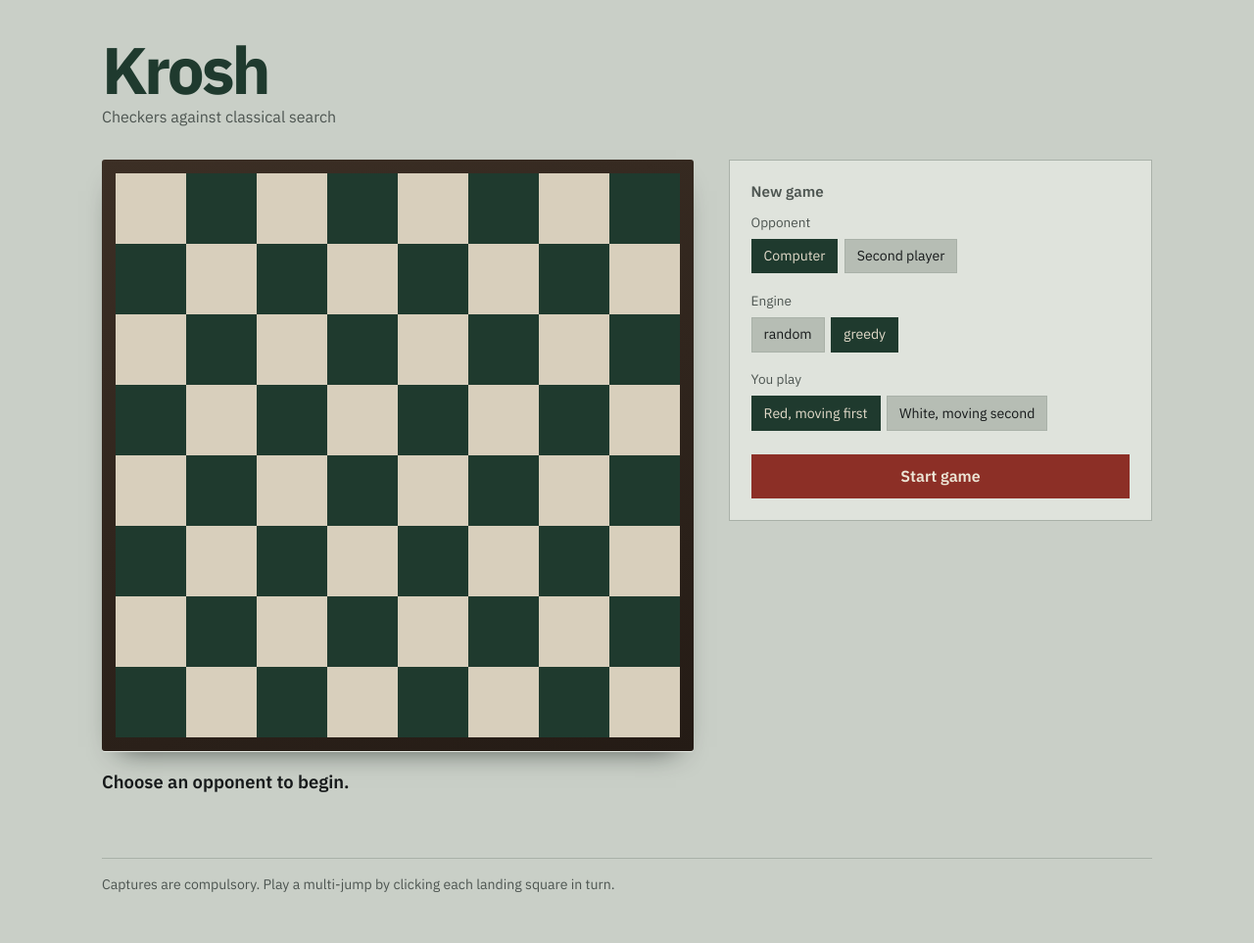
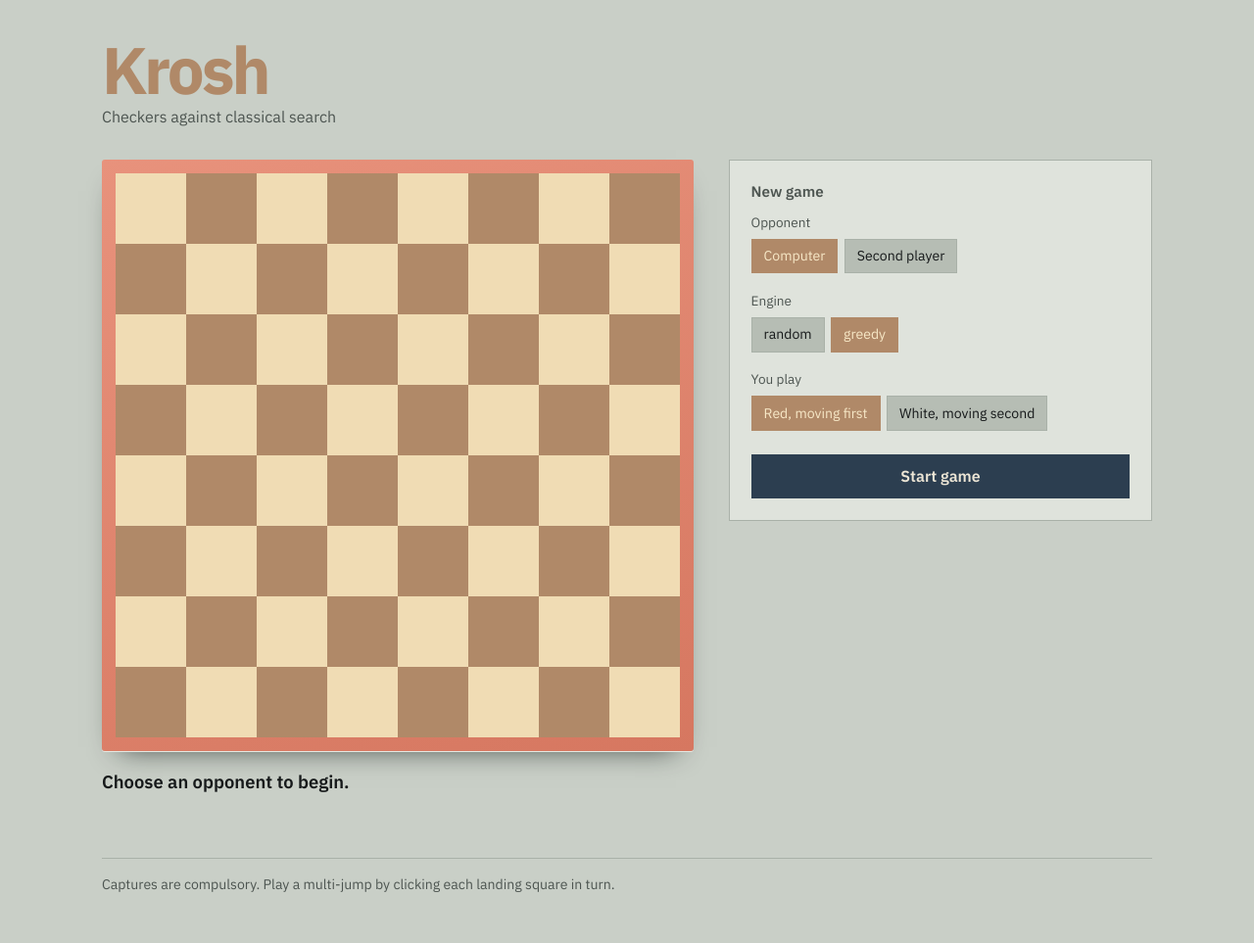
Before and after one commit to saber-hassan/KROSH, a Flask app: page / in a window 1280 px wide. Shown: the whole page at 98% size. Run offline with Flask 3, Linux system fonts and the light colour scheme.

Commit message:
Recolor board to cream/tan palette with coral frame and navy pieces
- Board light squares: bone gray -> warm cream (#F0DCB4)
- Board dark squares: green baize -> tan wood (#B08968)
- Frame gradient: dark brown -> coral/salmon (#E8927C -> #D67760)
- Dark pieces: oxblood red -> dark navy (#2C3E50)
- Ignore .venv, __pycache__, and other dev artefacts
- Consolidate requirements.txt (add flask)

```diff
--- a/krosh/web/static/style.css
+++ b/krosh/web/static/style.css
@@ -2,12 +2,12 @@
    card-table baize, bone squares, oxblood and ivory pieces, brass crowns. */
 
 :root {
-  --baize:      #1f3a2e;
-  --baize-lift: #27493a;
-  --bone:       #d8cfbc;
-  --bone-lift:  #e3dbca;
-  --oxblood:    #8c2f26;
-  --oxblood-hi: #a83e33;
+  --baize:      #B08968;
+  --baize-lift: #C9A17F;
+  --bone:       #F0DCB4;
+  --bone-lift:  #F7E8C7;
+  --oxblood:    #2C3E50;
+  --oxblood-hi: #3D5165;
   --ivory:      #ede6d6;
   --ivory-sh:   #c4bba6;
   --brass:      #b08d3f;
@@ -72,7 +72,7 @@ html, body {
 .board-frame {
   display: inline-block;
   padding: 14px;
-  background: linear-gradient(160deg, #3c2f25, #241b15);
+  background: linear-gradient(160deg, #E8927C, #D67760);
   border-radius: 3px;
   box-shadow: 0 1px 0 #e4e8e2, 0 14px 28px -18px rgba(12, 20, 16, 0.85);
 }
```
